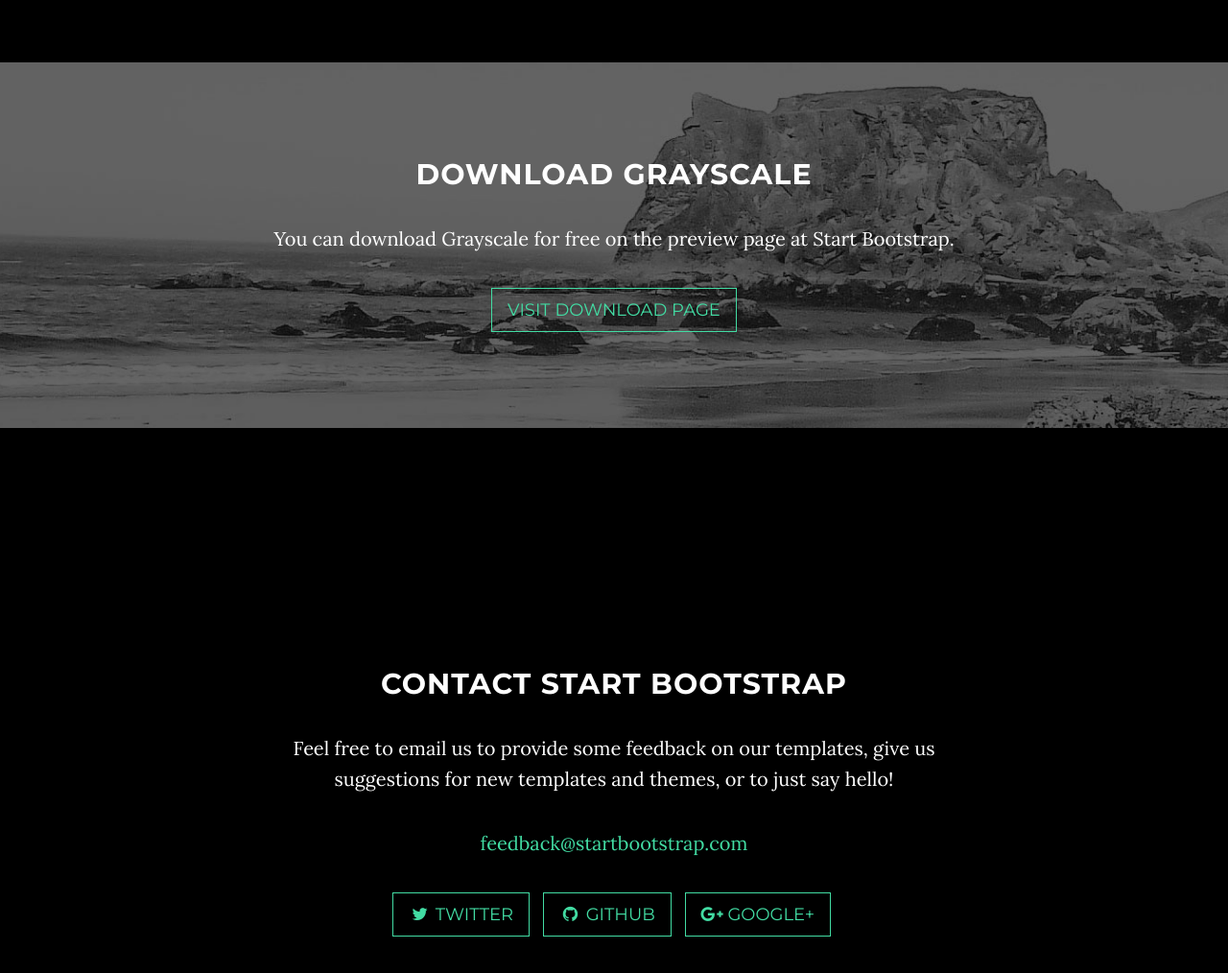
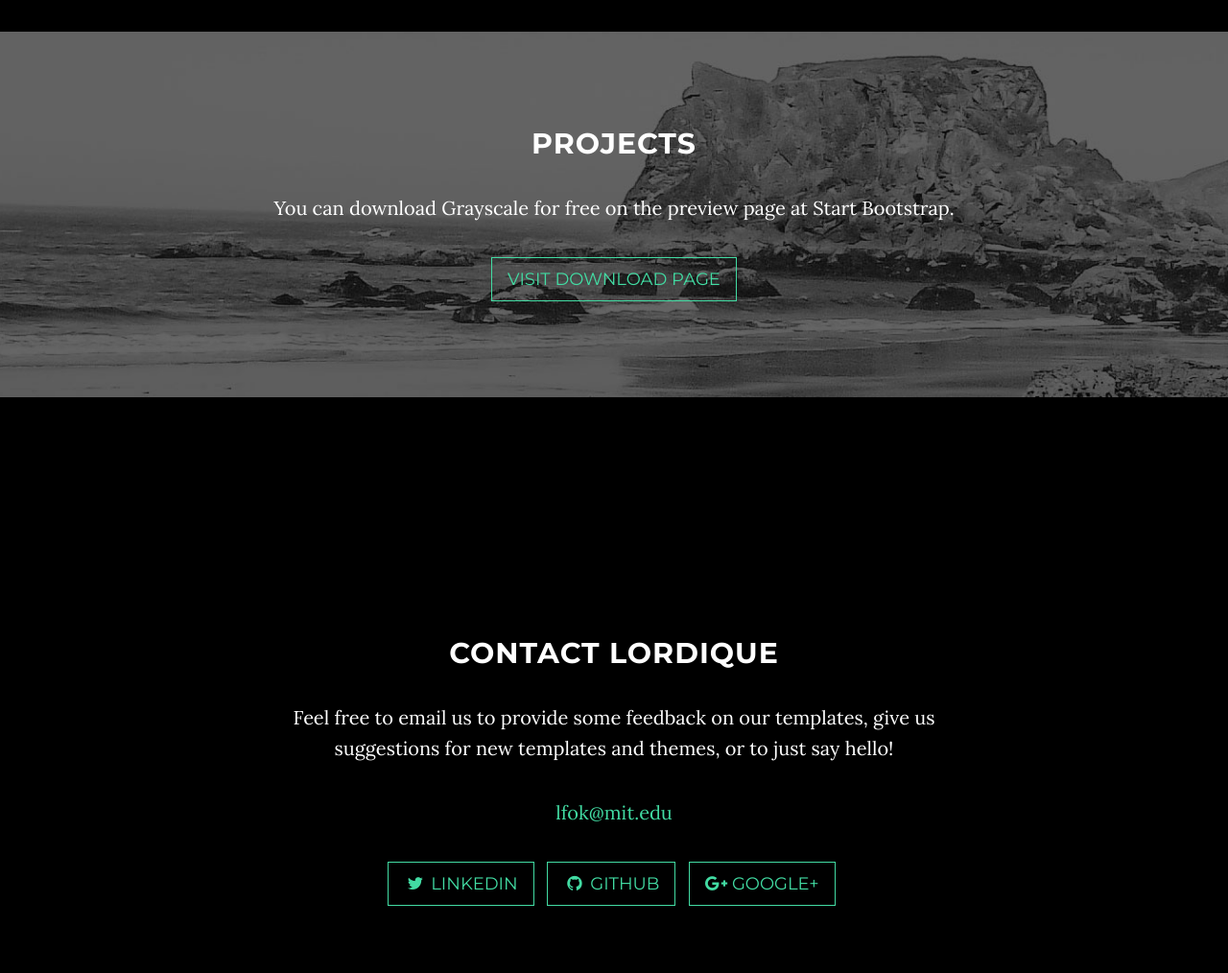
Before and after one commit to lordique/lordique.github.io, a website: page index.html in a window 1280 px wide. Shown: the part 1920-2934 px from the top of the page at 96% size. Drawn offline with nearby package versions, Linux system fonts and the light colour scheme; some packages are replaced by stand-ins of ours.

Commit message:
new picture

```diff
--- a/index.html
+++ b/index.html
@@ -95,8 +95,7 @@
 
 				<p>As an MIT student, I've found that among the myriad of things I've tried, two have stuck with me: software engineering/design, and education.  The first: a way to satisfy my innate hunger to solve problems.  The second: a way to spread my desire to explore and learn, by igniting the spark of curiosity in others.  The best moments happen when I finish deploying a system that I designed from scratch, and see it work in ways that I could not have imagined - a system that could be software related, or educational. </p>
 
-				<p>From directing STEM programs for middle schoolers in Boston to teaching EECS in Korea to programming testing tools in Florida, I love to engage myself in different things in different places.  Yet, I also love to keep up past connections and make new ones! If you want to talk, let me know.</p>
-
+				<p>From directing STEM programs for middle schoolers in Boston to teaching EECS in Korea to programming testing tools in Florida, I love to engage myself in different things in different places! </p>
             </div>
         </div>
     </section>
@@ -106,7 +105,7 @@
         <div class="download-section">
             <div class="container">
                 <div class="col-lg-8 col-lg-offset-2">
-                    <h2>Download Grayscale</h2>
+                    <h2>Projects</h2>
                     <p>You can download Grayscale for free on the preview page at Start Bootstrap.</p>
                     <a href="http://startbootstrap.com/template-overviews/grayscale/" class="btn btn-default btn-lg">Visit Download Page</a>
                 </div>
@@ -118,13 +117,13 @@
     <section id="contact" class="container content-section text-center">
         <div class="row">
             <div class="col-lg-8 col-lg-offset-2">
-                <h2>Contact Start Bootstrap</h2>
+                <h2>Contact Lordique</h2>
                 <p>Feel free to email us to provide some feedback on our templates, give us suggestions for new templates and themes, or to just say hello!</p>
-                <p><a href="mailto:feedback@startbootstrap.com">feedback@startbootstrap.com</a>
+                <p><a href="mailto:lfok@mit.edu">lfok@mit.edu</a>
                 </p>
                 <ul class="list-inline banner-social-buttons">
                     <li>
-                        <a href="https://twitter.com/SBootstrap" class="btn btn-default btn-lg"><i class="fa fa-twitter fa-fw"></i> <span class="network-name">Twitter</span></a>
+                        <a href="https://www.linkedin.com/in/lordique" class="btn btn-default btn-lg"><i class="fa fa-twitter fa-fw"></i> <span class="network-name">LinkedIn</span></a>
                     </li>
                     <li>
                         <a href="https://github.com/IronSummitMedia/startbootstrap" class="btn btn-default btn-lg"><i class="fa fa-github fa-fw"></i> <span class="network-name">Github</span></a>
```
